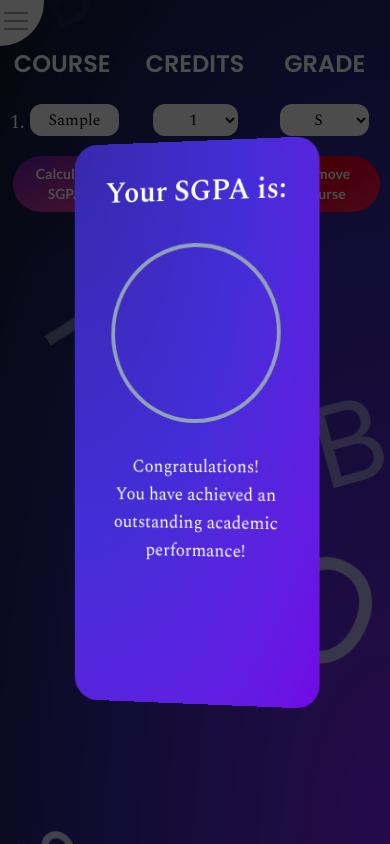
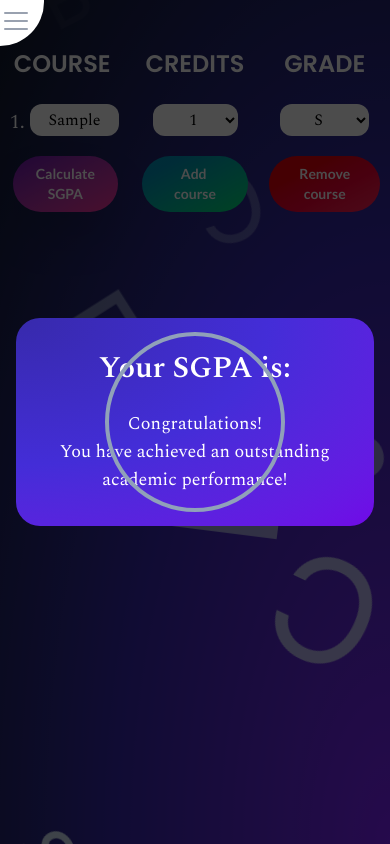
Before and after one commit to acmpesuecc/mygpa, a Next.js app: page /findmysgpa in a window 390 px wide. Both pictures are taken after typing "Sample" into the empty fields and a click on the button "Calculate SGPA". Built offline with nearby package versions, Linux system fonts and the light colour scheme.

Commit message:
fix(ui): refactor modal for responsiveness

```diff
--- a/src/app/findmysgpa/modal.tsx
+++ b/src/app/findmysgpa/modal.tsx
@@ -73,34 +73,38 @@ export default function Modal(props: ModalProps) {
         <Portal newDomNode="modal-portal">
             <div
                 onClick={closeModal}
-                className={`absolute left-0 top-0 flex h-full w-full touch-pan-x items-center justify-center overflow-hidden
-         ${isOpen ? "z-[99999999999]" : "-z-[99999]  "}`}
+                className={`fixed inset-0 flex items-center justify-center transition-opacity duration-300
+        ${isOpen ? "z-40 opacity-100" : "opacity-0 -z-10"}`}
             >
+                {/* Dark Overlay */}
                 <div
-                    className={`delay-400 absolute left-0 top-0 flex h-full w-full items-center justify-center bg-black opacity-0 transition-opacity duration-[1400ms]
-       ${isOpen ? "z-[9999999999] opacity-70" : "-z-[99999]  "}`}
+                    className={`absolute inset-0 bg-black transition-opacity duration-500
+    ${isOpen ? "opacity-70" : "opacity-0"}`}
                 ></div>
 
+                {/* Modal Content */}
                 {isOpen && (
-                    <>
                     <div
+                        // Prevent clicks inside the modal from closing it
+                        onClick={(e) => e.stopPropagation()}
                         data-aos="flip-left"
-                            data-aos-duration="2000"
-                            data-aos-delay="1800"
-                            className=" absolute z-[99999999999999999] flex h-2/3
-            w-2/3 justify-center rounded-3xl
+                        data-aos-duration="1200"
+                        data-aos-delay="500"
+                        // --- RESPONSIVE REFACTOR ---
+                        className="relative z-50 flex w-11/12 max-w-md flex-col items-center justify-center gap-y-6 rounded-3xl p-8
             bg-radial-[ellipse_at_top_left] from-indigo-800 via-indigo-700 to-violet-700"
                     >
                         <h1
-                                className={` mx-auto mt-8 text-3xl text-white  lg:text-5xl ${spectral.className}`}
+                            className={`text-center text-3xl text-white md:text-4xl ${spectral.className}`}
                             style={{ fontWeight: 600 }}
                         >
                             Your {gpaType} is:
                         </h1>
+
                         <GPAProgress gpa={gpa} openProgress={isOpen} />
 
-                            <span
-                                className={`absolute mx-auto mt-[120%] flex w-3/4 flex-wrap justify-center  lg:invisible
+                        <div
+                            className={`flex flex-wrap justify-center text-center
             ${
                 isOpen
                     ? "ease opacity-100 transition-opacity delay-1000 duration-1000"
@@ -108,9 +112,8 @@ export default function Modal(props: ModalProps) {
             }`}
                         >
                             {message}
-                            </span>
                         </div>
-                    </>
+                    </div>
                 )}
             </div>
         </Portal>
```
Lines whose indentation alone changed are shown as unchanged.
